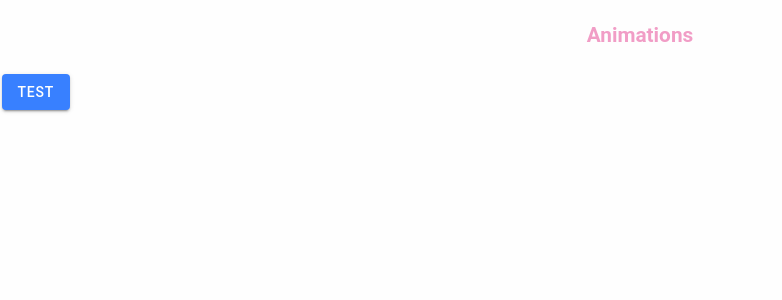
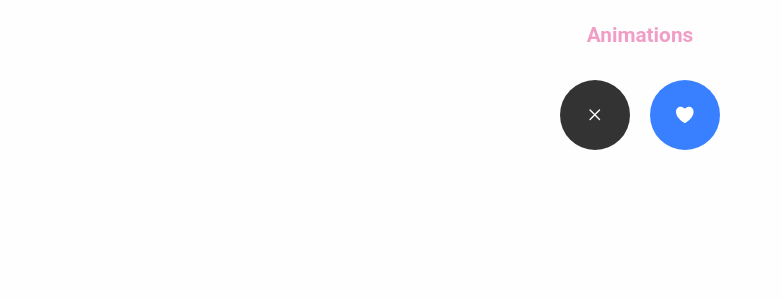
Before and after one commit to borgesrenan/mobileCA, a React (Vite) app: page /home in a window 1280 px wide. Shown: the top 300 px of the page, without its empty margins (0-782 px from the left). Built offline with nearby package versions, Linux system fonts and the light colour scheme.

Commit message:
Creating 2 buttons

```diff
--- a/src/components/ActionButtons.css
+++ b/src/components/ActionButtons.css
@@ -0,0 +1,23 @@
+.action-buttons-container {
+    display: flex;
+    flex-direction: row;
+    justify-content: center;
+    align-items: center;
+}
+
+.action-buttons-container ion-button {
+    height: 70px;
+    width: 70px;
+    --border-radius: 35px;
+    --padding-top: 0;
+    --padding-bottom: 0;
+    --padding-start: 0;
+    --padding-end: 0;
+    margin: 10px;
+}
+
+.action-buttons-container ion-button.unmatch {
+    --background: #333;
+    --background-activated: #555;
+    --background-focused: #555;
+}
--- a/src/components/ActionButtons.tsx
+++ b/src/components/ActionButtons.tsx
@@ -1,10 +1,61 @@
-import { IonButton } from '@ionic/react';
-import React from 'react';
+import { IonButton, IonIcon, CreateAnimation } from '@ionic/react';
+import React, { useRef } from 'react';
+import { heart, closeOutline } from 'ionicons/icons';
+import './ActionButtons.css'
 
 const ActionButtons: React.FC = () => {
+
+    //Creating KeyFrames for animations
+
+    const pulseKeyframes = [
+        { offset: 0, transform: 'scale(1)' },
+        { offset: 0.3, transform: 'scale(1.1)' },
+        { offset: 0.5, transform: 'scale(1)' },
+        { offset: 0.7, transform: 'scale(1.2)' },
+        { offset: 1, transform: 'scale(1)' },
+    ]
+
+    const unmatchAnimationRef = useRef<CreateAnimation>(null);
+    const matchAnimationRef = useRef<CreateAnimation>(null);
+
+    const playUnmatchButtonAnimation = () => {
+        if (unmatchAnimationRef.current !== null) {
+            unmatchAnimationRef.current.animation.play();
+        }
+    }
+
+    const playmatchButtonAnimation = () => {
+        if (matchAnimationRef.current !== null) {
+            matchAnimationRef.current.animation.play();
+        }
+    }
+
     return (
         <div className='action-buttons-container'>
-            <IonButton>Test</IonButton>
+            <CreateAnimation
+                ref={unmatchAnimationRef}
+                duration={1000}
+                iterations={1}
+                keyframes={pulseKeyframes}
+
+            >
+                <IonButton onClick={() => playUnmatchButtonAnimation}
+                    mode='ios' className='unmatch' fill='solid'>
+                    <IonIcon icon={closeOutline}></IonIcon>
+                </IonButton>
+            </CreateAnimation>
+            <CreateAnimation
+                ref={matchAnimationRef}
+                duration={1000}
+                iterations={1}
+                keyframes={pulseKeyframes}
+
+            >
+                <IonButton onClick={() => playmatchButtonAnimation}
+                    mode='ios' className='match' fill='solid'>
+                    <IonIcon icon={heart}></IonIcon>
+                </IonButton>
+            </CreateAnimation>
         </div>
     );
 };
```
